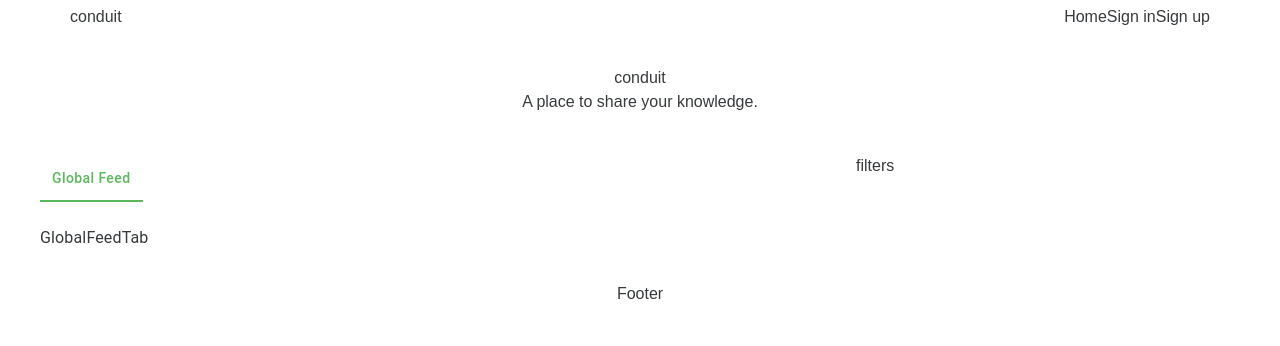
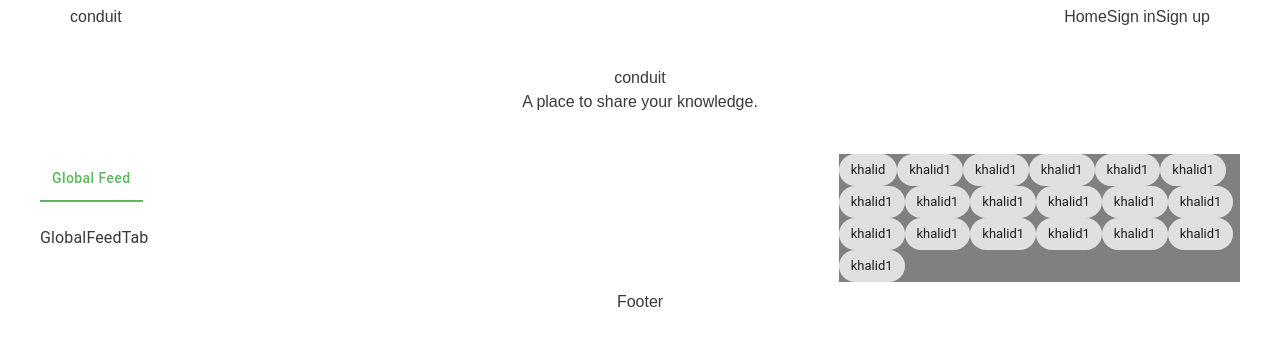
Before and after one commit to KhalidArdah/react-demo, a React (Create React App) app: page / in a window 1280 px wide. Shown: the top 346 px of the page. Built offline with nearby package versions, Linux system fonts and the light colour scheme.

Commit message:
add tags filter to main section

```diff
--- a/src/components/MainSection/MainSection.tsx
+++ b/src/components/MainSection/MainSection.tsx
@@ -5,6 +5,7 @@ import styles from "./styles";
 import Box from '@material-ui/core/Box';
 import { Container, Tabs, Tab, Typography } from "@material-ui/core";
 import MainSectionState from "./MainSectionState";
+import TagsFilter from "../TagsFilter";
 
 const TabContainer: FunctionComponent = (props) => (
 	<Typography component="div" style={{ padding: "1.5rem 0" }}>
@@ -44,7 +45,7 @@ export class MainSection extends PureComponent<WithStyles<typeof styles>, MainSe
 						{this.tabs[this.state.tabIndex].content}
 					</Box>
 					<Box p={1} flexGrow={1} className={this.props.classes.filtersContainer}>
-						filters
+						<TagsFilter />
 					</Box>
 				</Box>
 			</Container>
--- a/src/components/MainSection/styles.ts
+++ b/src/components/MainSection/styles.ts
@@ -8,7 +8,8 @@ const styles = (theme: Theme) =>
         },
         filtersContainer: {
             paddingTop: "0",
-            paddingBottom: "0"
+            paddingBottom: "0",
+            maxWidth: "33%"
         },
         tabTitle: {
             textTransform: "none",
--- /dev/null
+++ b/src/components/TagsFilter/TagsFilter.tsx
@@ -0,0 +1,16 @@
+import React, { PureComponent } from "react";
+import { WithStyles } from "@material-ui/styles";
+import styles from "./styles";
+import { Box, Chip } from "@material-ui/core";
+
+
+
+export class TagsFilter extends PureComponent<WithStyles<typeof styles>> {
+	render() {
+		return (
+            <Box bgcolor="gray">
+                { [<Chip label="khalid"/>, <Chip label="khalid1"/>, <Chip label="khalid1"/>, <Chip label="khalid1"/>, <Chip label="khalid1"/>, <Chip label="khalid1"/>, <Chip label="khalid1"/>, <Chip label="khalid1"/>, <Chip label="khalid1"/>, <Chip label="khalid1"/>, <Chip label="khalid1"/>, <Chip label="khalid1"/>, <Chip label="khalid1"/>, <Chip label="khalid1"/>, <Chip label="khalid1"/>, <Chip label="khalid1"/>, <Chip label="khalid1"/>, <Chip label="khalid1"/>, <Chip label="khalid1"/>] }
+            </Box>
+		);
+	}
+}
--- /dev/null
+++ b/src/components/TagsFilter/index.tsx
@@ -0,0 +1,7 @@
+import { TagsFilter } from "./TagsFilter";
+import withStyles from "@material-ui/core/styles/withStyles";
+import styles from "./styles";
+
+const stylesHoc = withStyles(styles);
+
+export default stylesHoc(TagsFilter);
--- /dev/null
+++ b/src/components/TagsFilter/styles.ts
@@ -0,0 +1,7 @@
+import { createStyles, Theme } from "@material-ui/core/styles";
+
+const styles = () =>
+    createStyles({
+    })
+
+export default styles;
```
